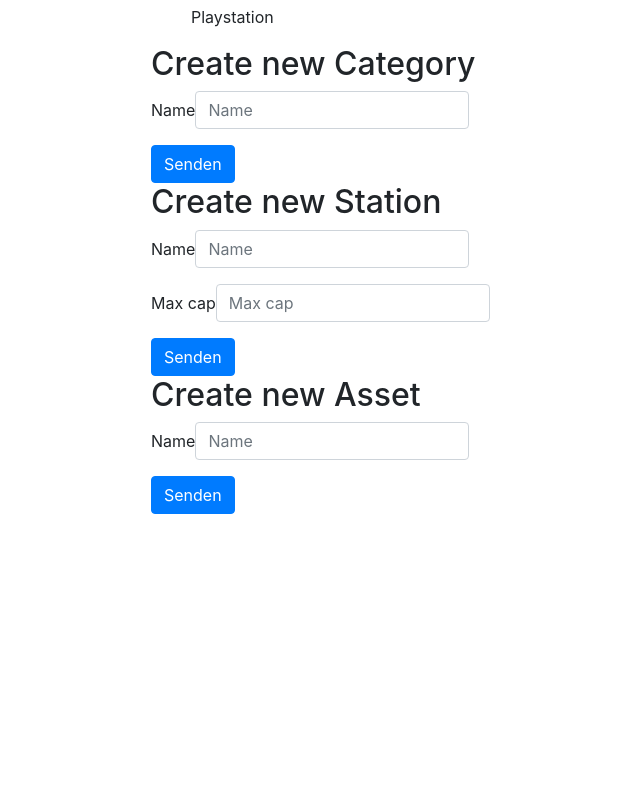
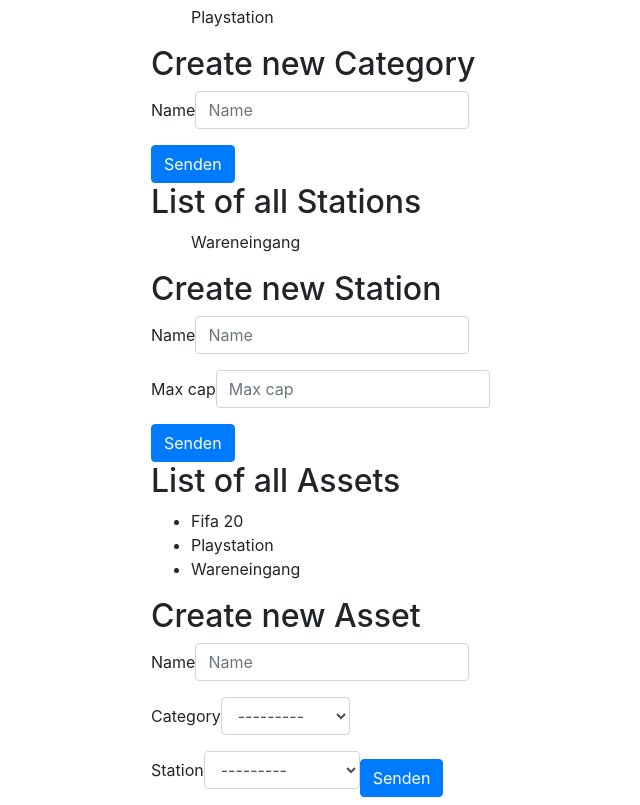
Before and after one commit to sowislo06/IS-Project, a Django app: page /asset/ in a window 1280 px wide. Shown: the part 170-975 px from the top of the page, without its empty margins (314-954 px from the left). Before the commit the page ends 684 px from the top, so only its background shows below. Run offline with Django 3.2, Linux system fonts and the light colour scheme; a user stored in the database is signed in; data comes from the database, SQL or seed files in the repository; both versions use the stored data as it was after the commit; some libraries are stand-ins or nearby versions.

Commit message:
integrate drop down to assets

```diff
--- a/asset/forms.py
+++ b/asset/forms.py
@@ -19,4 +19,4 @@
 
     class Meta:
         model = Asset
-        fields = ['name']
+        fields = ['name', 'category', 'station']
--- a/asset/models.py
+++ b/asset/models.py
@@ -6,8 +6,14 @@
     name = models.CharField(max_length=250)
     max_cap = models.IntegerField()
 
+    def __str__(self):
+        return self.name
+
 class Category(models.Model):
     name = models.CharField(max_length=250)
+
+    def __str__(self):
+        return self.name
 
 
 class Asset(models.Model):
@@ -20,3 +26,5 @@
         'Station',
         on_delete=models.CASCADE,
     )
+    def __str__(self):
+        return self.name
--- a/asset/templates/asset/dashboard.html
+++ b/asset/templates/asset/dashboard.html
@@ -24,6 +24,11 @@
     {% endif %}
 
 
+    <h2>List of all Stations</h2>
+    {% for station in stations %}
+        <ul>{{ station.name }}</ul>
+    {% endfor %}
+
     <h2>Create new Station</h2>
     {% if request.user.is_authenticated %}
         <form class="form-inline" action="{% url 'asset:new_station' %}" method="post">
@@ -34,6 +39,17 @@
             <button class="btn btn-primary" type="submit">Senden</button>
         </form>
     {% endif %}
+
+
+    <h2>List of all Assets</h2>
+    {% for asset in assets %}
+        <ul>
+            <li>{{ asset.name }}</li>
+            <li>{{ asset.category.name }}</li>
+            <li>{{ asset.station.name }}</li>
+        </ul>
+
+    {% endfor %}
 
     <h2>Create new Asset</h2>
     {% if request.user.is_authenticated %}
--- a/asset/views.py
+++ b/asset/views.py
@@ -3,14 +3,18 @@
 from django.shortcuts import render, reverse, get_object_or_404
 from django.views.decorators.http import require_POST
 from .forms import CategoryForm, StationForm, AssetForm
-from .models import Category, Station
+from .models import Category, Station, Asset
 
 def index(request):
     category_form = CategoryForm();
     station_form = StationForm();
     asset_form = AssetForm();
     categories = Category.objects.order_by('name')
-    return render(request, 'asset/dashboard.html', {'category_form': category_form, 'categories': categories, 'station_form': station_form, 'asset_form': asset_form})
+    stations = Station.objects.order_by('name')
+    assets = Asset.objects.order_by('name')
+    return render(request, 'asset/dashboard.html', {'category_form': category_form, 'categories': categories, 'station_form': station_form,
+                                                    'asset_form': asset_form, 'stations': stations, 'assets': assets})
+
 
 @login_required
 @require_POST
@@ -33,8 +37,5 @@
 def create_asset_view(request):
     asset_form = AssetForm(request.POST)
     if asset_form.is_valid():
-        asset = asset_form.save(commit=False)
-        asset.station = get_object_or_404(Station, id=1)
-        asset.category = get_object_or_404(Category, id=1)
-        asset.save()
+        asset_form.save()
     return HttpResponseRedirect(reverse('asset:index'))
```
Also changed, not shown: db.sqlite3.
